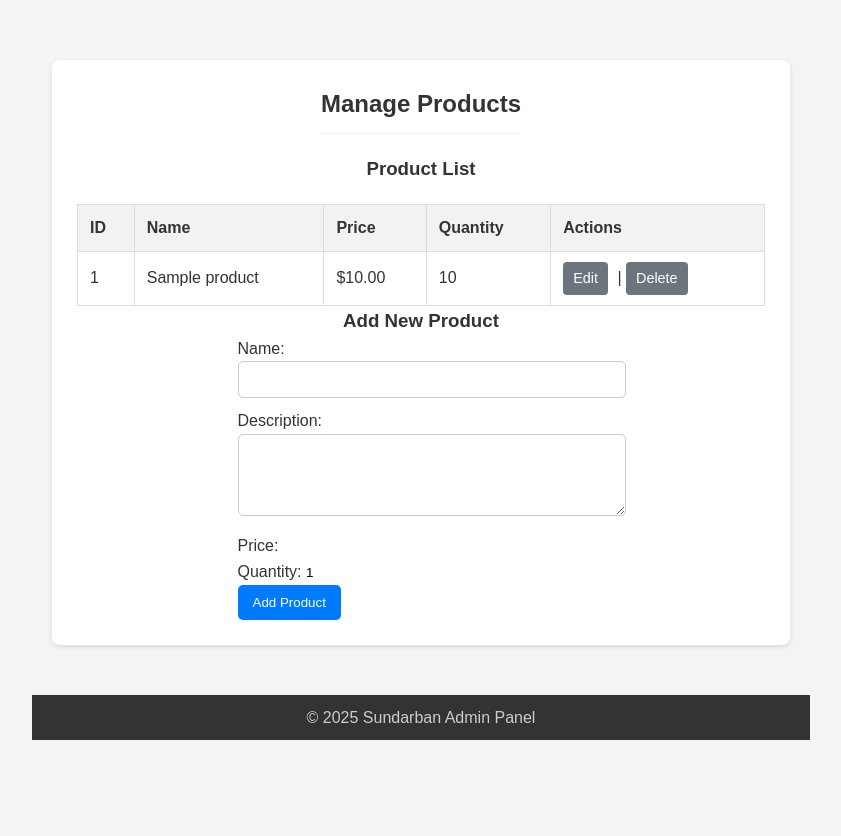
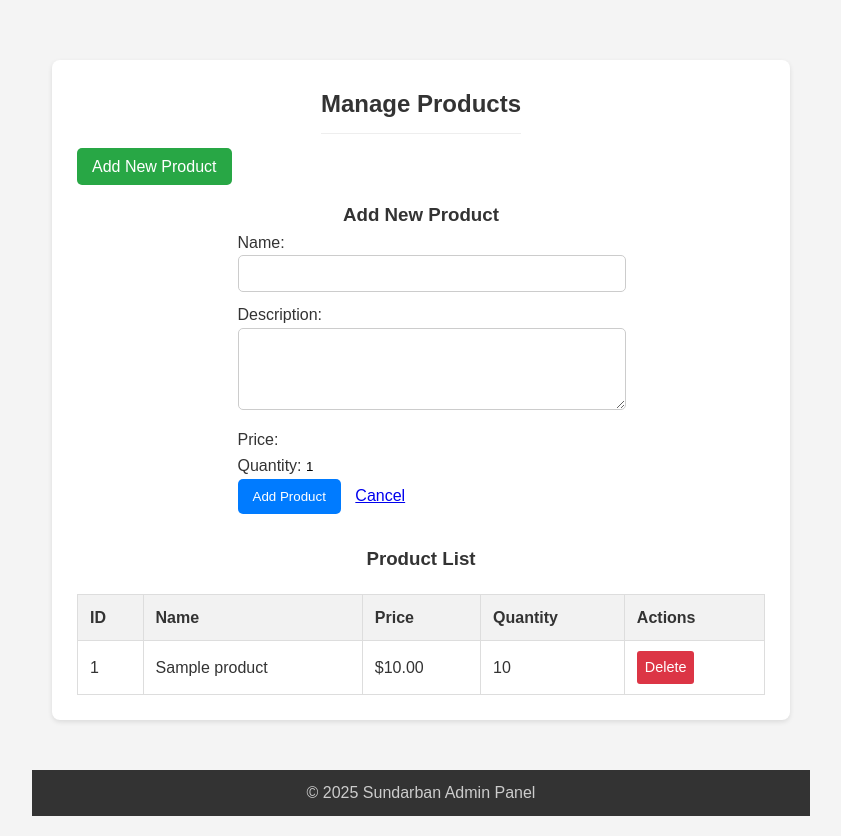
Before and after one commit to MdRakibHossainKhan/sundarban, a PHP site: page /admin/products.php?action=add in a window 1280 px wide. Shown: the part 117-953 px from the top of the page, without its empty margins (219-1060 px from the left). Before the commit the page ends 857 px from the top, so only its background shows below. Run offline with PHP 8.4, Linux system fonts and the light colour scheme; the visitor is signed in with stand-in values (Sample User, id 1); tables that the repository leaves empty hold one stand-in row (values such as "Sample post").

Commit message:
Add Product Feature Added

```diff
--- a/admin/products.php
+++ b/admin/products.php
@@ -1,22 +1,109 @@
 <?php
 session_start();
+// Ensure correct paths for includes relative to the admin directory
 include('../includes/db.php');
-include('includes/admin_header.php');
-include('../functions/auth.php');
-include('../functions/product.php');
+include('includes/admin_header.php'); // Use the admin-specific header
+include('../functions/auth.php'); // Go up one level for functions
+include('../functions/product.php'); // Go up one level for functions
 
 // Check admin login
 if (!isset($_SESSION['user_id']) || $_SESSION['user_privilege'] !== 'admin') {
-    header("Location: login.php");
+    header("Location: ../login.php"); // Redirect to the main login page
     exit();
+}
+
+// --- Process Form Submissions for Add/Delete ---
+$message = ""; // For success/error messages
+
+if ($_SERVER["REQUEST_METHOD"] == "POST") {
+    if (isset($_POST['add_product'])) {
+        $name = trim($_POST['name']);
+        $description = trim($_POST['description']);
+        $price = $_POST['price'];
+        $quantity = $_POST['quantity'];
+
+        // Enhanced Validation
+        if (empty($name) || !is_numeric($price) || floatval($price) < 0 || !ctype_digit($quantity) || intval($quantity) < 0) {
+            $message = "<p class='error'>Invalid input. Please check all fields. Price and quantity must be non-negative numbers.</p>";
+        } else {
+            $price_float = floatval($price);
+            $quantity_int = intval($quantity);
+
+            if (addProduct($conn, $name, $description, $price_float, $quantity_int)) {
+                $message = "<p class='success'>Product added successfully.</p>";
+                // Use JS redirect to allow message display
+                echo "<script>window.location.href='products.php?message=" . urlencode($message) . "';</script>";
+                exit();
+            } else {
+                $db_error = $conn->error;
+                $message = "<p class='error'>Failed to add product. Please try again. DB Error: " . htmlspecialchars($db_error) . "</p>";
+            }
+        }
+    }
+    // --- Removed 'update_product' elseif block ---
+}
+
+// --- Handle Delete Action ---
+if (isset($_GET['action']) && $_GET['action'] == 'delete' && isset($_GET['id'])) {
+    $id = intval($_GET['id']);
+    if (deleteProduct($conn, $id)) {
+        $message = "<p class='success'>Product deleted successfully.</p>";
+        echo "<script>window.location.href='products.php?message=" . urlencode($message) . "';</script>";
+        exit();
+    } else {
+        $db_error = $conn->error;
+        $message = "<p class='error'>Failed to delete product. It might be linked to existing orders or carts. DB Error: " . htmlspecialchars($db_error). "</p>";
+    }
+}
+
+// Display message if redirected with one
+if (isset($_GET['message'])) {
+    // Basic check for success/error in message content for styling
+    $msg_class = (stripos($_GET['message'], 'success') !== false) ? 'success' : 'error';
+    $message = "<p class='" . $msg_class . "'>" . htmlspecialchars(urldecode($_GET['message'])) . "</p>";
 }
 
 ?>
 
-    <div class="admin-products">
+    <div class="admin-products container">
         <h2>Manage Products</h2>
 
-        <h3>Product List</h3>
+        <?php echo $message; ?>
+
+        <div style="margin-bottom: 20px;">
+            <a href="products.php?action=add" class="button" style="background-color: #28a745; color: white; padding: 10px 15px; text-decoration: none; border-radius: 5px;">Add New Product</a>
+        </div>
+
+
+        <?php // Conditionally display Add form ?>
+        <?php if (isset($_GET['action']) && $_GET['action'] == 'add'): ?>
+            <h3>Add New Product</h3>
+            <form method="post" action="products.php">
+                <div>
+                    <label for="name">Name:</label>
+                    <input type="text" id="name" name="name" required>
+                </div>
+                <div>
+                    <label for="description">Description:</label>
+                    <textarea id="description" name="description" rows="4" cols="30"></textarea>
+                </div>
+                <div>
+                    <label for="price">Price:</label>
+                    <input type="number" id="price" name="price" min="0" step="0.01" required>
+                </div>
+                <div>
+                    <label for="quantity">Quantity:</label>
+                    <input type="number" id="quantity" name="quantity" value="1" min="0" required>
+                </div>
+                <button type="submit" name="add_product">Add Product</button>
+                <a href="products.php" style="margin-left: 10px;">Cancel</a>
+            </form>
+
+            <?php // --- Removed 'edit' elseif block for displaying edit form --- ?>
+        <?php endif; ?>
+
+
+        <h3 style="margin-top: 30px;">Product List</h3>
         <table>
             <thead>
             <tr>
@@ -38,8 +125,9 @@
                     echo "<td>$" . htmlspecialchars(number_format($product['price'], 2)) . "</td>";
                     echo "<td>" . htmlspecialchars($product['quantity']) . "</td>";
                     echo "<td>";
-                    echo "<a href='product_details.php?action=edit&id=" . htmlspecialchars($product['id']) . "'>Edit</a> | ";
-                    echo "<a href='product_details.php?action=delete&id=" . htmlspecialchars($product['id']) . "' onclick='return confirm(\"Are you sure?\")'>Delete</a>";
+                    // --- Removed Edit link ---
+                    // Delete link with confirmation
+                    echo "<a href='products.php?action=delete&id=" . htmlspecialchars($product['id']) . "' class='button remove-button' style='padding: 5px 8px; text-decoration: none; border-radius: 3px;' onclick='return confirm(\"Are you sure you want to delete this product? This cannot be undone.\")'>Delete</a>";
                     echo "</td>";
                     echo "</tr>";
                 }
@@ -50,113 +138,6 @@
             </tbody>
         </table>
 
-        <?php if (isset($_GET['action']) && $_GET['action'] == 'edit' && isset($_GET['id'])): ?>
-            <?php
-            $product_id = $_GET['id'];
-            $product = getProductById($conn, $product_id);
-            if ($product):
-                ?>
-                <h3>Edit Product</h3>
-                <form method="post">
-                    <div>
-                        <label for="name">Name:</label>
-                        <input type="text" id="name" name="name"
-                               value="<?php echo htmlspecialchars($product['name']); ?>" required>
-                    </div>
-                    <div>
-                        <label for="description">Description:</label>
-                        <textarea id="description" name="description" rows="4"
-                                  cols="30"><?php echo htmlspecialchars($product['description']); ?></textarea>
-                    </div>
-                    <div>
-                        <label for="price">Price:</label>
-                        <input type="number" id="price" name="price"
-                               value="<?php echo htmlspecialchars($product['price']); ?>" min="0" step="0.01" required>
-                    </div>
-                    <div>
-                        <label for="quantity">Quantity:</label>
-                        <input type="number" id="quantity" name="quantity"
-                               value="<?php echo htmlspecialchars($product['quantity']); ?>" min="0" required>
-                    </div>
-                    <button type="submit" name="update_product">Update Product</button>
-                </form>
-            <?php endif; ?>
-        <?php elseif (isset($_GET['action']) && $_GET['action'] == 'add'): ?>
-            <h3>Add New Product</h3>
-            <form method="post">
-                <div>
-                    <label for="name">Name:</label>
-                    <input type="text" id="name" name="name" required>
-                </div>
-                <div>
-                    <label for="description">Description:</label>
-                    <textarea id="description" name="description" rows="4" cols="30"></textarea>
-                </div>
-                <div>
-                    <label for="price">Price:</label>
-                    <input type="number" id="price" name="price" min="0" step="0.01" required>
-                </div>
-                <div>
-                    <label for="quantity">Quantity:</label>
-                    <input type="number" id="quantity" name="quantity" value="1" min="0" required>
-                </div>
-                <button type="submit" name="add_product">Add Product</button>
-            </form>
-        <?php endif; ?>
-
-        <?php
-        if ($_SERVER["REQUEST_METHOD"] == "POST") {
-            if (isset($_POST['add_product'])) {
-                $name = trim($_POST['name']);
-                $description = trim($_POST['description']);
-                $price = floatval($_POST['price']);
-                $quantity = intval($_POST['quantity']);
-
-                // Validation (server-side)
-                if (empty($name) || empty($price) || empty($quantity) || $price < 0 || $quantity < 0) {
-                    echo "<p class='error'>Invalid input. Please check all fields.</p>";
-                } else {
-                    if (addProduct($conn, $name, $description, $price, $quantity)) {
-                        echo "<p class='success'>Product added successfully.</p>";
-                        header("Location: product_details.php"); // Redirect to product list
-                        exit();
-                    } else {
-                        echo "<p class='error'>Failed to add product. Please try again.</p>";
-                    }
-                }
-            } elseif (isset($_POST['update_product']) && isset($_GET['id'])) {
-                $id = $_GET['id'];
-                $name = trim($_POST['name']);
-                $description = trim($_POST['description']);
-                $price = floatval($_POST['price']);
-                $quantity = intval($_POST['quantity']);
-
-                // Validation
-                if (empty($name) || empty($price) || empty($quantity) || $price < 0 || $quantity < 0) {
-                    echo "<p class='error'>Invalid input. Please check all fields.</p>";
-                } else {
-                    if (updateProduct($conn, $id, $name, $description, $price, $quantity)) {
-                        echo "<p class='success'>Product updated successfully.</p>";
-                        header("Location: product_details.php"); // Redirect to product list
-                        exit();
-                    } else {
-                        echo "<p class='error'>Failed to update product. Please try again.</p>";
-                    }
-                }
-            }
-        }
-
-        if (isset($_GET['action']) && $_GET['action'] == 'delete' && isset($_GET['id'])) {
-            $id = $_GET['id'];
-            if (deleteProduct($conn, $id)) {
-                echo "<p class='success'>Product deleted successfully.</p>";
-                header("Location: product_details.php"); // Redirect to product list
-                exit();
-            } else {
-                echo "<p class='error'>Failed to delete product.</p>";
-            }
-        }
-        ?>
     </div>
 
-<?php include('includes/admin_footer.php'); ?>
+<?php include('includes/admin_footer.php'); // Use the admin-specific footer ?>
--- a/checkout.php
+++ b/checkout.php
@@ -31,7 +31,7 @@
         die("Error preparing order insertion: " . $conn->error);
     }
     $status = 'pending'; // Or 'processing', etc.
-    $stmt->bind_param("ids", $user_id, $total_price, $payment_method, $status);
+    $stmt->bind_param("idss", $user_id, $total_price, $payment_method, $status);
     $stmt->execute();
     $order_id = $conn->insert_id; // Get the newly created order ID
     $stmt->close();
```
Also changed, not shown: cart.php (+21 -18 lines), .htaccess (deleted), css/style.css (line endings or trailing spaces).
